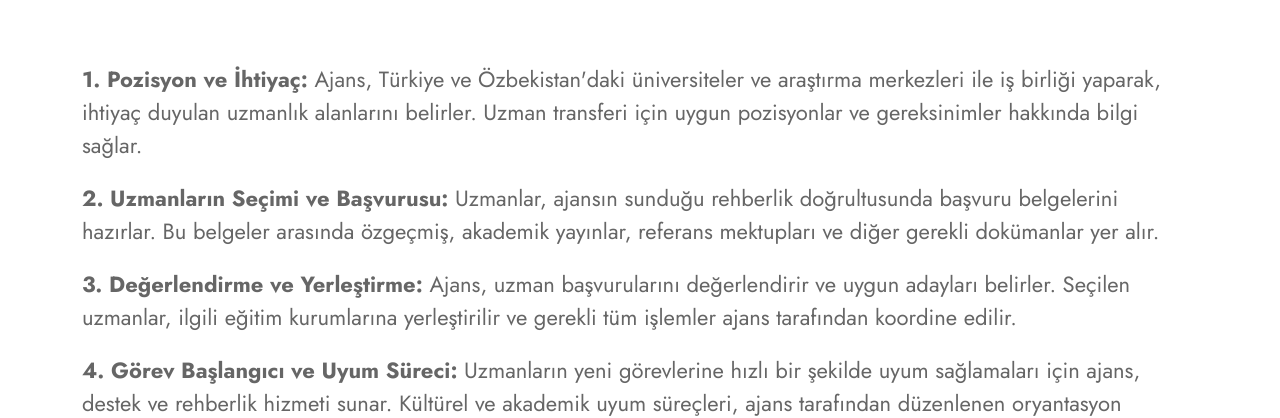
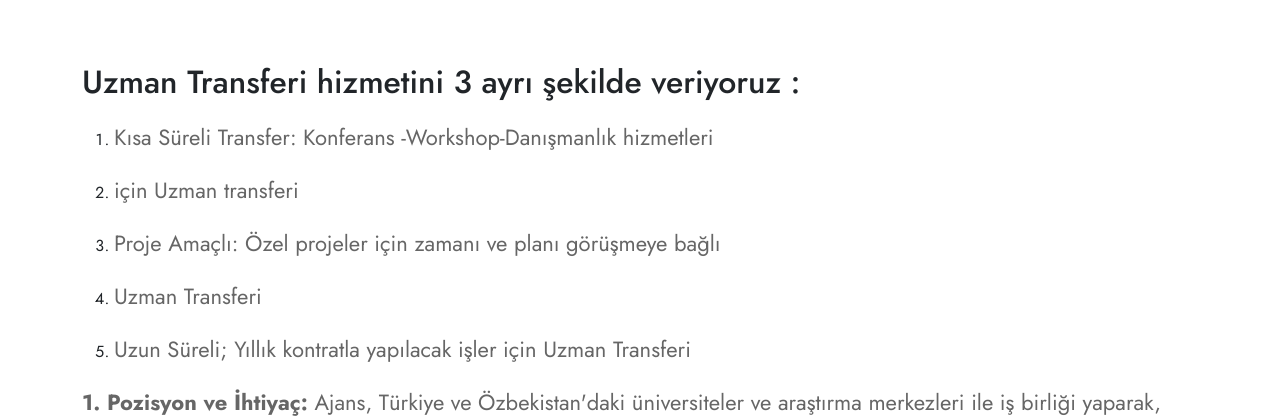
Before and after one commit to Jamshidbek9777/Eduagency, a React (Vite) app: page /#/expert-transfer in a window 1280 px wide. Shown: the part 259-677 px from the top of the page. Built offline with nearby package versions, Linux system fonts and the light colour scheme.

Commit message:
add second text

```diff
--- a/src/locales/EN.js
+++ b/src/locales/EN.js
@@ -62,6 +62,12 @@ export const en = {
     StudentTransferSpanDesc4: "4. Placement and Adaptation:",
     StudentTransferDesc4: " The agency also guides students in the process of being placed in the educational institutions they are accepted to. It also organizes orientation programs to facilitate students' adaptation to the new educational environment.",
 
+    ExpertTransferYardamTitle: "We provide Expert Transfer service in 3 different ways:",
+    ExpertTransferYardamDesc1: "Short-Term Transfer: Conference -Workshop - Consultancy services",
+    ExpertTransferYardamDesc2: "for Expert Transfer",
+    ExpertTransferYardamDesc3: "Project Purpose: For special projects, the time and plan are subject to negotiation",
+    ExpertTransferYardamDesc4: "Expert Transfer",
+    ExpertTransferYardamDesc5: "Long-Term; Expert Transfer for jobs to be done with an annual contract",
     ExpertTransferSpan1: "1. Position and Need:",
     ExpertTransfer1: " The Agency determines the required areas of expertise in cooperation with universities and research centers in Turkey and Uzbekistan. It provides information on suitable positions and requirements for expert transfer.",
     ExpertTransferSpan2: "2. Selection and Application of Experts:",
--- a/src/locales/TR.js
+++ b/src/locales/TR.js
@@ -59,6 +59,12 @@ export const tr = {
     StudentTransferSpanDesc4: "4. Yerleştirme ve Adaptasyon:",
     StudentTransferDesc4: " Öğrencilerin kabul aldığı eğitim kurumlarına yerleştirilmesi sürecinde de ajans rehberlik eder. Ayrıca, öğrencilerin yeni eğitim ortamına adaptasyonunu kolaylaştırmak için oryantasyon programları düzenler.",
 
+    ExpertTransferYardamTitle: "Uzman Transferi hizmetini 3 ayrı şekilde veriyoruz :",
+    ExpertTransferYardamDesc1: "Kısa Süreli Transfer: Konferans -Workshop-Danışmanlık hizmetleri ",
+    ExpertTransferYardamDesc2: "için Uzman transferi",
+    ExpertTransferYardamDesc3: "Proje Amaçlı: Özel projeler için zamanı ve planı görüşmeye bağlı ",
+    ExpertTransferYardamDesc4: "Uzman Transferi",
+    ExpertTransferYardamDesc5: "Uzun Süreli; Yıllık kontratla yapılacak işler için Uzman Transferi",
     ExpertTransferSpan1: "1. Pozisyon ve İhtiyaç:",
     ExpertTransfer1: " Ajans, Türkiye ve Özbekistan'daki üniversiteler ve araştırma merkezleri ile iş birliği yaparak, ihtiyaç duyulan uzmanlık alanlarını belirler. Uzman transferi için uygun pozisyonlar ve gereksinimler hakkında bilgi sağlar.",
     ExpertTransferSpan2: "2. Uzmanların Seçimi ve Başvurusu:",
--- a/src/locales/UZ.js
+++ b/src/locales/UZ.js
@@ -107,7 +107,12 @@ export const uz = {
     StudentTransferDesc4: " Agentlik talabalarni ular qabul qilingan ta’lim muassasalariga joylashtirishga ham rahbarlik qiladi. Shuningdek, u o'quvchilarning yangi ta'lim muhitiga moslashishini osonlashtirish uchun yo'naltiruvchi dasturlarni tashkil qiladi.",
 
 
-    ExpertTransferSpan1: "1. Lavozim va ehtiyoj:",
+    ExpertTransferYardamTitle: "Biz Expert Transfer xizmatini 3 xil usulda taqdim etamiz:",
+    ExpertTransferYardamDesc1: "Qisqa muddatli transfer: Konferentsiya - Seminar - Konsalting xizmatlari",
+    ExpertTransferYardamDesc2: "Mutaxassis transferi",
+    ExpertTransferYardamDesc3: "Loyiha maqsadlari: Maxsus loyihalar uchun vaqt va reja muhokama qilinadi",
+    ExpertTransferYardamDesc4: "Expert Transfer",
+    ExpertTransferYardamDesc5: "Uzoq muddatli, yillik shartnoma bo'yicha amalga oshiriladigan ishlar uchun ekspert transferi",
     ExpertTransfer1: " Agentlik Turkiya va O‘zbekistondagi universitetlar va tadqiqot markazlari bilan hamkorlik qilish orqali zarur bo‘lgan mutaxassislik sohalarini belgilaydi. Mutaxassisni o'tkazish uchun tegishli lavozimlar va talablar haqida ma'lumot beradi.",
     ExpertTransferSpan2: "2. Mutaxassislarni tanlash va qo'llash:",
     ExpertTransfer2: " Ekspertlar agentlik tomonidan taqdim etilgan ko'rsatmalarga muvofiq ariza hujjatlarini tayyorlaydilar. Ushbu hujjatlarga rezyume, akademik nashrlar, ma'lumotnomalar va boshqa zarur hujjatlar kiradi.",
--- a/src/pages/ExpertTransfer.jsx
+++ b/src/pages/ExpertTransfer.jsx
@@ -18,6 +18,27 @@ const ExpertTransfer = () => {
       <div className="service-pages">
         <div className="description container">
           <h1>{getText("headerSwiperTitle3")}</h1>
+          <div>
+            <h2>{getText("ExpertTransferYardamTitle")}</h2>
+
+            <ul style={{marginTop: "20px"}}>
+              <li>
+                <p>{getText("ExpertTransferYardamDesc1")}</p>
+              </li>
+              <li>
+                <p>{getText("ExpertTransferYardamDesc2")}</p>
+              </li>
+              <li>
+                <p>{getText("ExpertTransferYardamDesc3")}</p>
+              </li>
+              <li>
+                <p>{getText("ExpertTransferYardamDesc4")}</p>
+              </li>
+              <li>
+                <p>{getText("ExpertTransferYardamDesc5")}</p>
+              </li>
+            </ul>
+          </div>
           <p>
             <span> {getText("ExpertTransferSpan1")} </span>
             {getText("ExpertTransfer1")}
```
Also changed, not shown: 1 other file (tests, documents, lock files or other folders).
